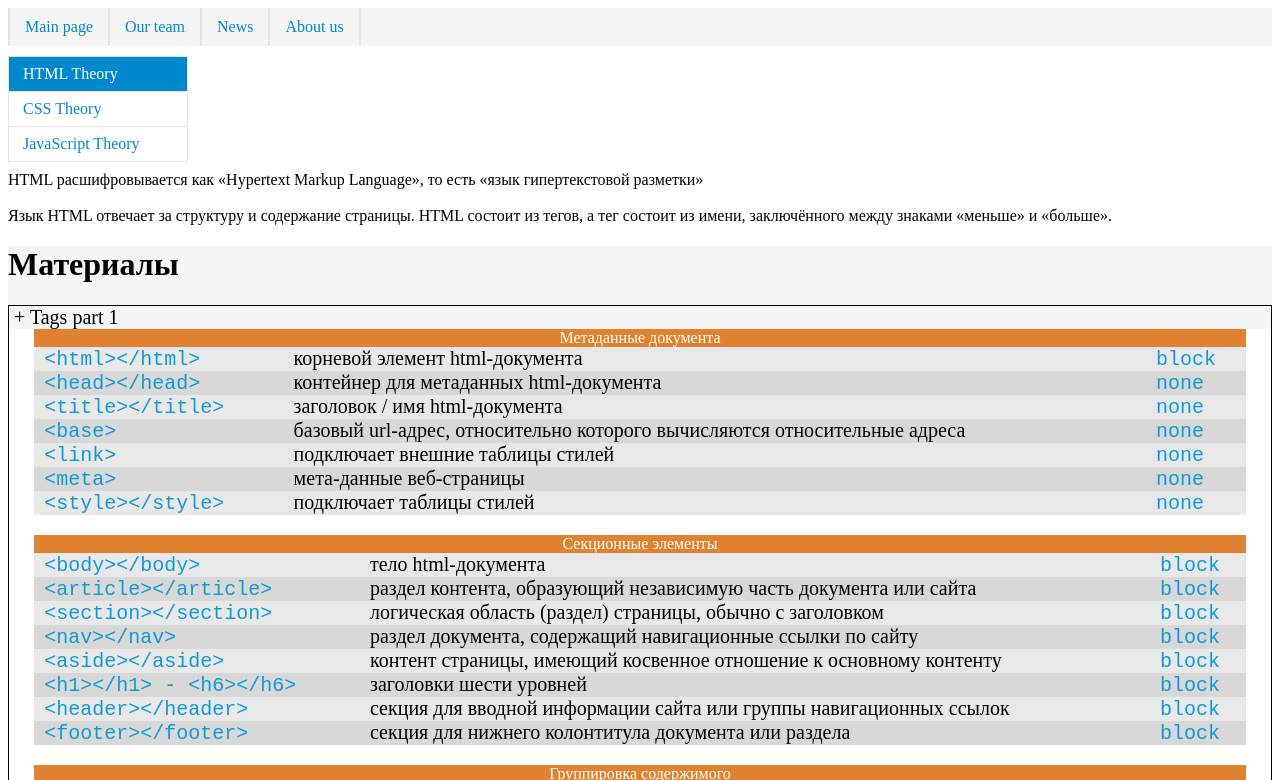
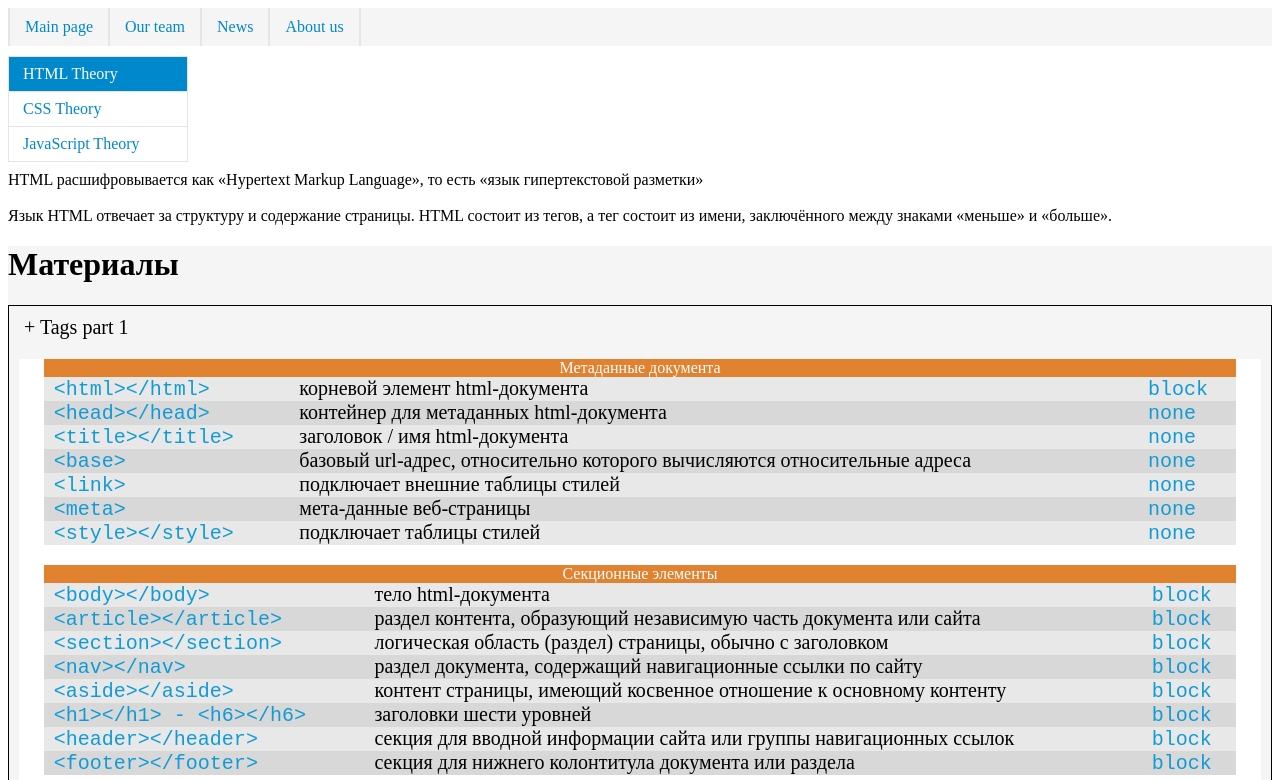
Before and after one commit to Luciobus/Luciobus.github.io, a plain HTML site: page HTML/index.html in a window 1280 px wide. Both pictures are taken after a click on the element "+ Tags part 1". Shown: the top 780 px of the page. Drawn offline with nearby package versions, Linux system fonts and the light colour scheme.

Commit message:
fix styles for li elements

```diff
--- a/styles.css
+++ b/styles.css
@@ -60,15 +60,18 @@
 
 .materials > li {
 	border: 0.5px solid black;
+	padding: 10px;
 }
 
 .materials div {
 	background-color: #ffffff;
+	margin-top: 20px;
 }
 
 span {
 	font-size: 20px;
 	padding: 5px;
+	margin-bottom: 10px;
 }
 
 .open-btn {
```
